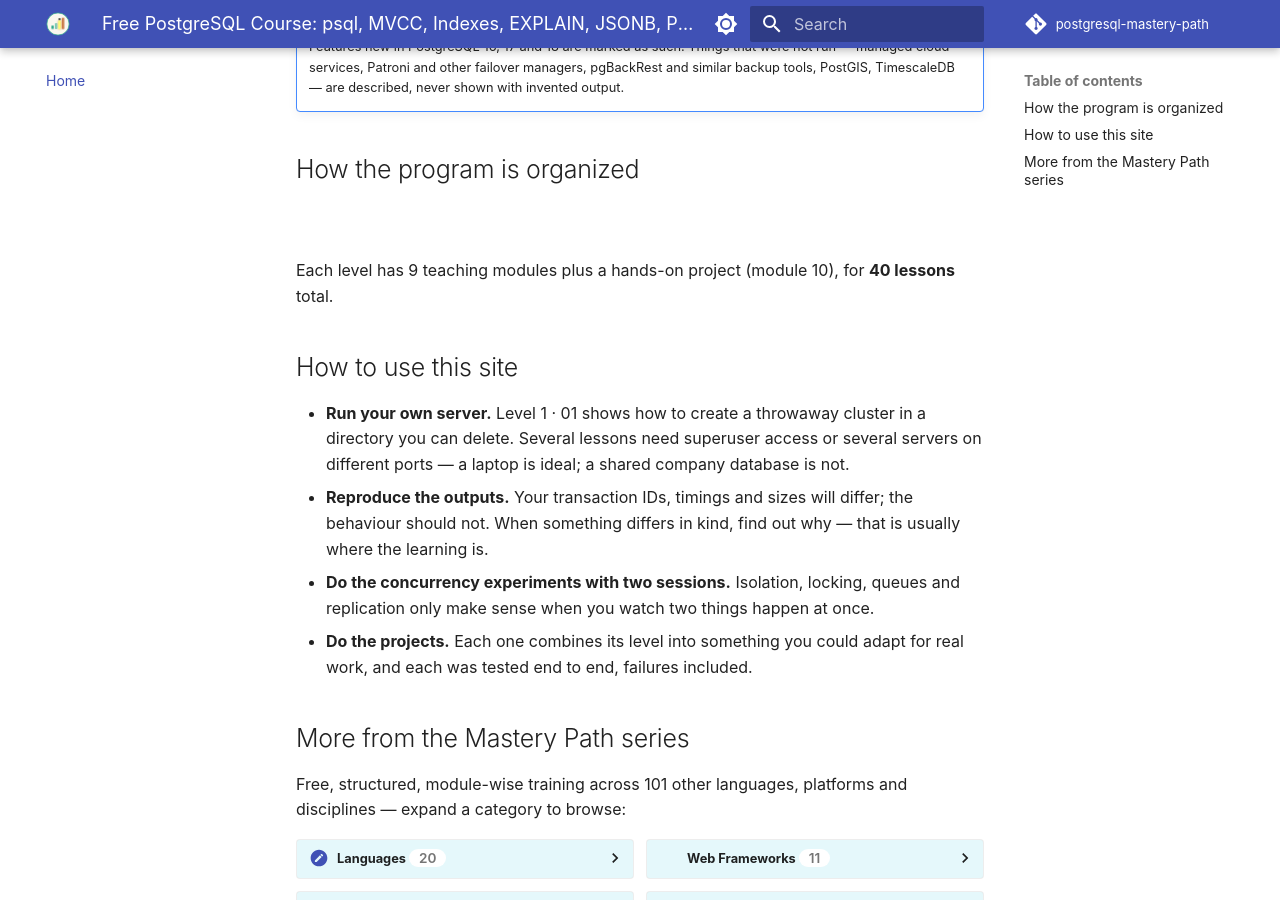
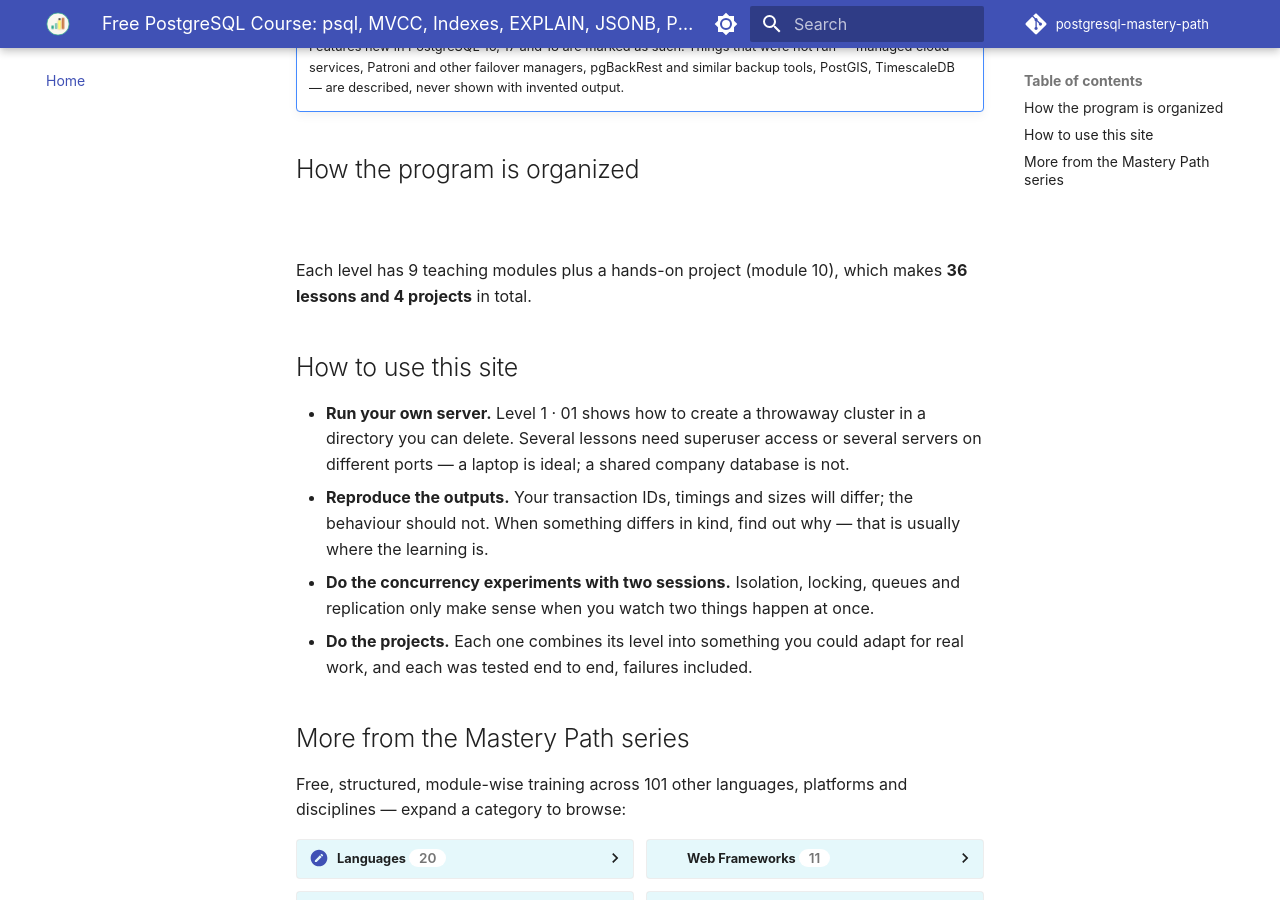
Before and after one commit to SIGILIPELLI/postgresql-mastery-path, an MkDocs documentation site: the page built from docs/index.md, in a window 1280 px wide and 900 px high, scrolled down 1335 px. Built offline with MkDocs 1.6.1 and Material for MkDocs 9.7.7, drawn with Linux system fonts in a browser that asks for light colours; comment, search, counter and statistics services are not loaded.

Commit message:
Lesson and project counts use one definition; remove stale 'being written' notices
Co-Authored-By: Claude Sonnet 5.5 <noreply@anthropic.com>

```diff
--- a/docs/index.md
+++ b/docs/index.md
@@ -1,6 +1,6 @@
 ---
 title: "Free PostgreSQL Course: psql, MVCC, Indexes, EXPLAIN, JSONB, Partitioning, Replication, Backups and Tuning"
-description: "Free PostgreSQL course: 40 lessons run on PostgreSQL 18 — MVCC, VACUUM, indexes, EXPLAIN, JSONB, RLS, replication, PITR and production operations."
+description: "Free PostgreSQL course: 36 lessons and 4 projects run on PostgreSQL 18 — MVCC, VACUUM, indexes, EXPLAIN, JSONB, RLS, replication, PITR and production operations."
 ---
 
 # PostgreSQL Mastery Path
@@ -61,7 +61,7 @@ replication slot can fill a disk, and why `pg_upgrade` can upgrade a terabyte in
 | **3 · Advanced Features** | JSONB, search, PL/pgSQL, triggers, partitioning, RLS, extensions, queues | 10 | Build rich backends without bolting on extra systems |
 | **4 · Operations & Production** | Tuning, pooling, replication, PITR, monitoring, migrations, security, upgrades | 10 | Run PostgreSQL in production and recover when things go wrong |
 
-Each level has 9 teaching modules plus a hands-on project (module 10), for **40 lessons** total.
+Each level has 9 teaching modules plus a hands-on project (module 10), which makes **36 lessons and 4 projects** in total.
 
 ## How to use this site
 
--- a/docs/javascripts/progress-tracker.js
+++ b/docs/javascripts/progress-tracker.js
@@ -43,7 +43,7 @@
     } catch (e) { return null; }
   }
   function isProjectSlug(slug) {
-    return /project|capstone/i.test(slug || "");
+    return /(^|\/)\d+-(project|capstone)\b/i.test(slug || "");
   }
   function pointsFor(slug) {
     return isProjectSlug(slug) ? POINTS_PROJECT : POINTS_LESSON;
```
